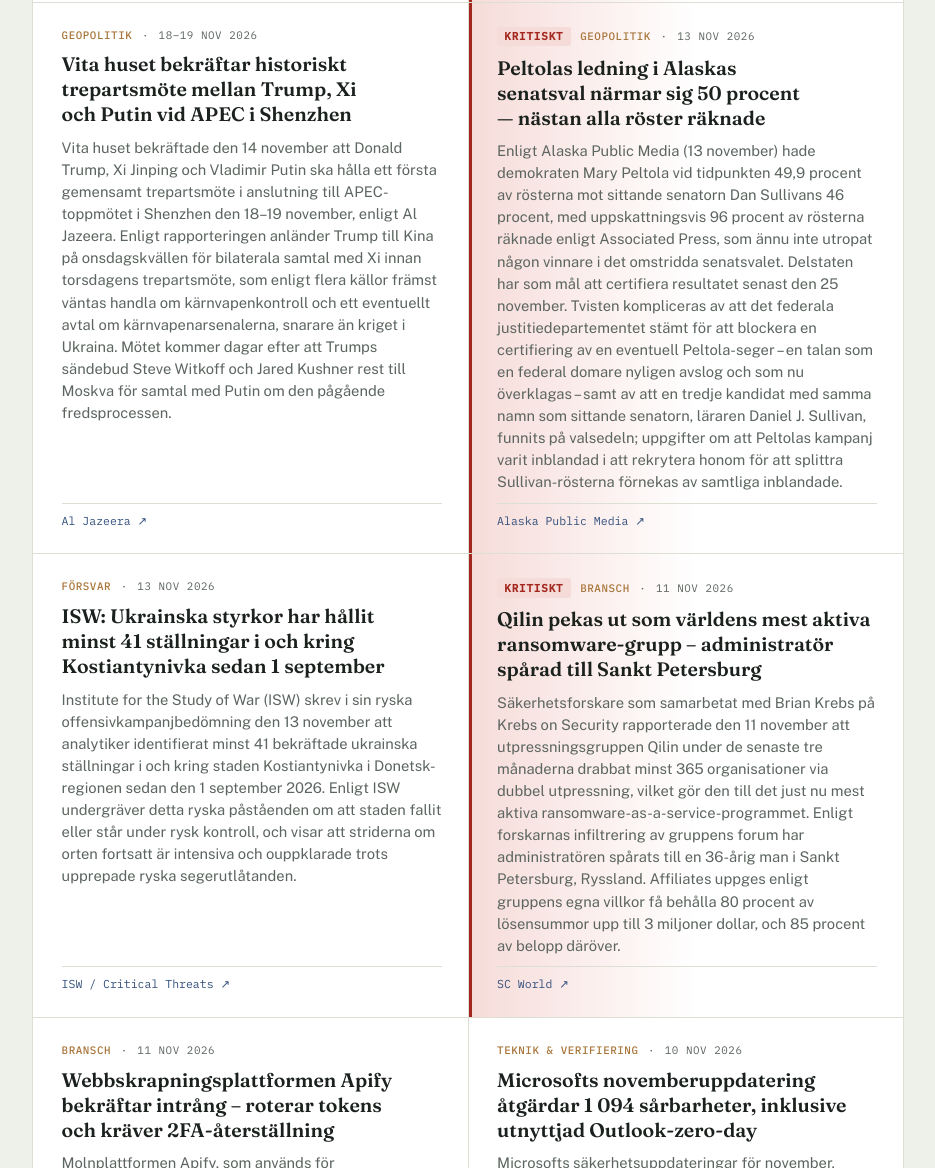
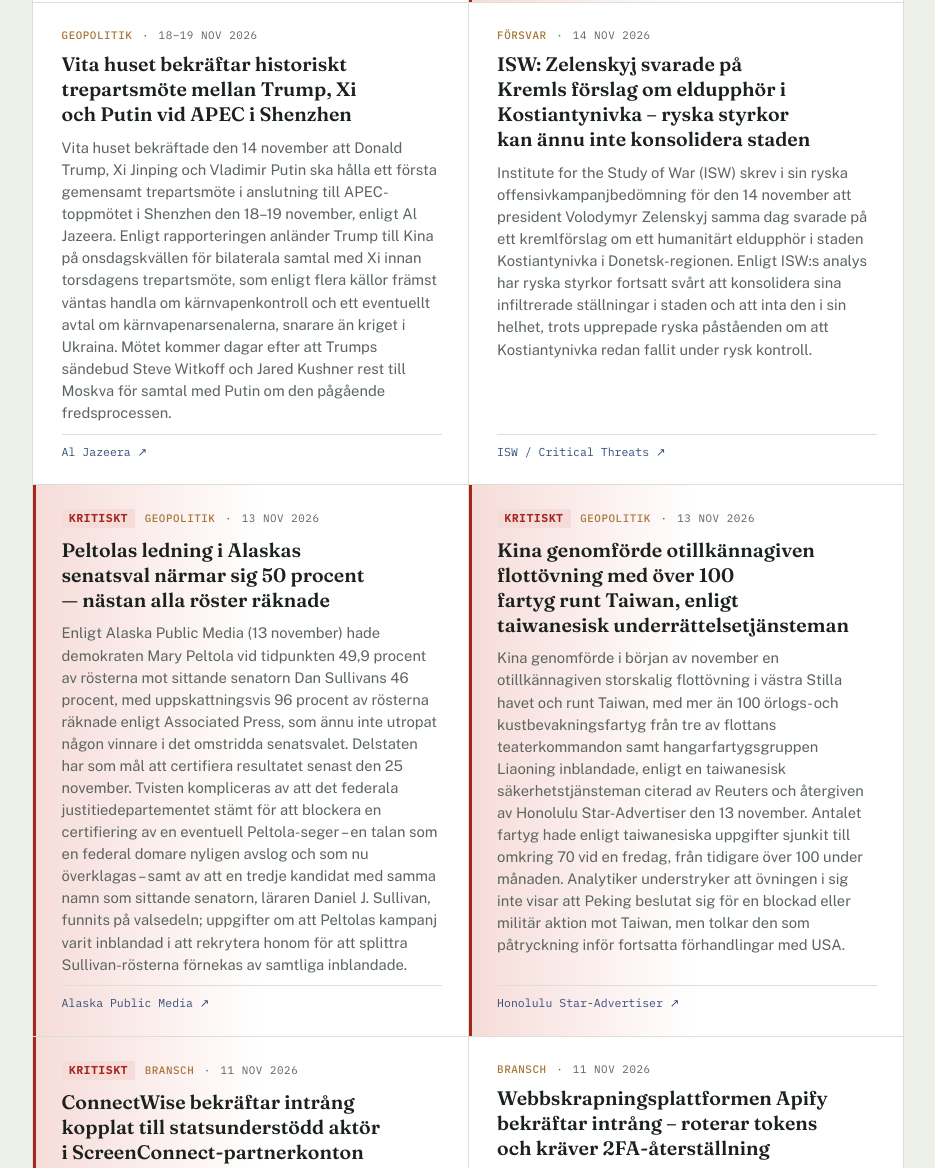
Before and after one commit to DanneE86/Osint, a plain HTML site: page index.html in a window 1280 px wide. Shown: the part 829-1997 px from the top of the page, without its empty margins (172-1107 px from the left). Drawn offline with nearby package versions, Linux system fonts and the light colour scheme.

Commit message:
Uppdatera OSINT-bulletinen: 2026-11-18 15:18 UTC
Co-Authored-By: Claude Sonnet 5 <noreply@anthropic.com>
Claude-Session: https://claude.ai/code/session_01CeVZDQWM7ZBWpyQKJwkbSb

```diff
--- a/index.html
+++ b/index.html
@@ -287,7 +287,7 @@
     <div class="kicker"><span class="dot"></span>OSINT = Open Source Intelligence, underrättelser ur öppna källor &middot; sammanställd bulletin</div>
     <h1>OSINT-bulletinen</h1>
     <div class="masthead-meta">
-      <span>Ögonblicksbild hämtad <b>18 nov 2026, 02:20 UTC</b></span>
+      <span>Ögonblicksbild hämtad <b>18 nov 2026, 15:18 UTC</b></span>
       <span>10 poster &middot; 4 kategorier &middot; 4 markerade som kritiska</span>
     </div>
     <div class="refresh-row">
@@ -331,6 +331,13 @@
       <a class="source" href="https://www.aljazeera.com/news/2026/11/14/trump-xi-putin-trilateral-meeting-at-apec-what-to-expect" target="_blank" rel="noopener">Al Jazeera ↗</a>
     </article>
 
+    <article class="card" data-cat="forsvar" data-date="2026-11-14">
+      <div class="card-meta"><span class="tag">Försvar</span><span>&middot;</span><span>14 nov 2026</span></div>
+      <h2>ISW: Zelenskyj svarade på Kremls förslag om eldupphör i Kostiantynivka &ndash; ryska styrkor kan ännu inte konsolidera staden</h2>
+      <p>Institute for the Study of War (ISW) skrev i sin ryska offensivkampanjbedömning för den 14 november att president Volodymyr Zelenskyj samma dag svarade på ett kremlförslag om ett humanitärt eldupphör i staden Kostiantynivka i Donetsk-regionen. Enligt ISW:s analys har ryska styrkor fortsatt svårt att konsolidera sina infiltrerade ställningar i staden och att inta den i sin helhet, trots upprepade ryska påståenden om att Kostiantynivka redan fallit under rysk kontroll.</p>
+      <a class="source" href="https://www.criticalthreats.org/analysis/russian-offensive-campaign-assessment-november-14-2026" target="_blank" rel="noopener">ISW / Critical Threats ↗</a>
+    </article>
+
     <article class="card critical" data-cat="geopolitik" data-date="2026-11-13">
       <div class="card-meta"><span class="badge-critical">Kritiskt</span><span class="tag">Geopolitik</span><span>&middot;</span><span>13 nov 2026</span></div>
       <h2>Peltolas ledning i Alaskas senatsval närmar sig 50 procent &mdash; nästan alla röster räknade</h2>
@@ -338,18 +345,18 @@
       <a class="source" href="https://alaskapublic.org/news/politics/elections/2026-11-13/peltola-leads-in-u-s-senate-race-nearing-50-mark-with-almost-all-ballots-counted" target="_blank" rel="noopener">Alaska Public Media ↗</a>
     </article>
 
-    <article class="card" data-cat="forsvar" data-date="2026-11-13">
-      <div class="card-meta"><span class="tag">Försvar</span><span>&middot;</span><span>13 nov 2026</span></div>
-      <h2>ISW: Ukrainska styrkor har hållit minst 41 ställningar i och kring Kostiantynivka sedan 1 september</h2>
-      <p>Institute for the Study of War (ISW) skrev i sin ryska offensivkampanjbedömning den 13 november att analytiker identifierat minst 41 bekräftade ukrainska ställningar i och kring staden Kostiantynivka i Donetsk-regionen sedan den 1 september 2026. Enligt ISW undergräver detta ryska påståenden om att staden fallit eller står under rysk kontroll, och visar att striderna om orten fortsatt är intensiva och ouppklarade trots upprepade ryska segerutlåtanden.</p>
-      <a class="source" href="https://www.criticalthreats.org/analysis/russian-offensive-campaign-assessment-november-13-2026" target="_blank" rel="noopener">ISW / Critical Threats ↗</a>
+    <article class="card critical" data-cat="geopolitik" data-date="2026-11-13">
+      <div class="card-meta"><span class="badge-critical">Kritiskt</span><span class="tag">Geopolitik</span><span>&middot;</span><span>13 nov 2026</span></div>
+      <h2>Kina genomförde otillkännagiven flottövning med över 100 fartyg runt Taiwan, enligt taiwanesisk underrättelsetjänsteman</h2>
+      <p>Kina genomförde i början av november en otillkännagiven storskalig flottövning i västra Stilla havet och runt Taiwan, med mer än 100 örlogs- och kustbevakningsfartyg från tre av flottans teaterkommandon samt hangarfartygsgruppen Liaoning inblandade, enligt en taiwanesisk säkerhetstjänsteman citerad av Reuters och återgiven av Honolulu Star-Advertiser den 13 november. Antalet fartyg hade enligt taiwanesiska uppgifter sjunkit till omkring 70 vid en fredag, från tidigare över 100 under månaden. Analytiker understryker att övningen i sig inte visar att Peking beslutat sig för en blockad eller militär aktion mot Taiwan, men tolkar den som påtryckning inför fortsatta förhandlingar med USA.</p>
+      <a class="source" href="https://www.staradvertiser.com/2026/11/13/breaking-news/china-stages-unannounced-pacific-drills-in-intimidation-of-taiwan/" target="_blank" rel="noopener">Honolulu Star-Advertiser ↗</a>
     </article>
 
     <article class="card critical" data-cat="bransch" data-date="2026-11-11">
       <div class="card-meta"><span class="badge-critical">Kritiskt</span><span class="tag">Bransch</span><span>&middot;</span><span>11 nov 2026</span></div>
-      <h2>Qilin pekas ut som världens mest aktiva ransomware-grupp &ndash; administratör spårad till Sankt Petersburg</h2>
-      <p>Säkerhetsforskare som samarbetat med Brian Krebs på Krebs on Security rapporterade den 11 november att utpressningsgruppen Qilin under de senaste tre månaderna drabbat minst 365 organisationer via dubbel utpressning, vilket gör den till det just nu mest aktiva ransomware-as-a-service-programmet. Enligt forskarnas infiltrering av gruppens forum har administratören spårats till en 36-årig man i Sankt Petersburg, Ryssland. Affiliates uppges enligt gruppens egna villkor få behålla 80 procent av lösensummor upp till 3 miljoner dollar, och 85 procent av belopp däröver.</p>
-      <a class="source" href="https://www.scworld.com/brief/researchers-link-qilin-ransomware-administrator-to-st-petersburg-man" target="_blank" rel="noopener">SC World ↗</a>
+      <h2>ConnectWise bekräftar intrång kopplat till statsunderstödd aktör i ScreenConnect-partnerkonton</h2>
+      <p>ConnectWise bekräftade i ett säkerhetsmeddelande natten mot den 11 november att en misstänkt statsunderstödd aktör fått obehörig åtkomst till ScreenConnect-partnerkonton och installerat obehörig fjärråtkomstprogramvara i kundmiljöer, enligt BleepingComputer. Som säkerhetsåtgärd inaktiverade företaget fem tredjepartstillägg i omkring 400 partnermiljöer, samtidigt som bolaget betonade att enbart installerade tillägg inte i sig bevisar att en miljö komprometterats. Angriparens identitet och den fulla omfattningen av intrånget var vid rapporteringstillfället fortsatt under utredning. Incidenten väcker särskild oro eftersom ScreenConnect används brett av managed service providers (MSP:er) för fjärrsupport hos ett stort antal nedströmskunder.</p>
+      <a class="source" href="https://www.bleepingcomputer.com/news/security/connectwise-breached-in-cyberattack-linked-to-nation-state-hackers/" target="_blank" rel="noopener">BleepingComputer ↗</a>
     </article>
 
     <article class="card" data-cat="bransch" data-date="2026-11-11">
@@ -371,13 +378,6 @@
       <h2>FDD kartlägger åtta taktiker utländska aktörer använt mot 2026 års mellanårsval</h2>
       <p>En analys från den amerikanska tankesmedjan Foundation for Defense of Democracies (FDD), publicerad den 10 november, kartlägger åtta distinkta taktiker som ryska, kinesiska och iranska aktörer använt för att försöka påverka 2026 års mellanårsval. Bland exemplen nämns den ryska operationen Storm-1516, som enligt FDD spred förfalskade nyhetsvideor riktade mot minst tre demokratiska senatskandidater under kampanjens sista veckor, samt det kinesiska nätverket Spamouflage, som utgav sig för amerikanska väljare och spred polariserande valinnehåll utan att nå nämnvärt faktiskt engagemang. Rapporten beskriver också AI-drivna nätverk som byggt falska nyhetssajter och konton, samt hur Googles indexering av förfalskade artiklar från den rysskopplade operationen Doppelgänger gjort att AI-chatbotar återgett det falska innehållet i svar om valet. Enligt FDD har kongressledamöter som briefats om operationerna inte sett tecken på manipulation av röstningens mekanik, men rapportens författare varnar att metoderna som prövades 2026 troligen återkommer inför 2028.</p>
       <a class="source" href="https://www.fdd.org/analysis/8-tactics-foreign-actors-used-to-influence-the-2026-midterms/" target="_blank" rel="noopener">FDD ↗</a>
-    </article>
-
-    <article class="card critical" data-cat="geopolitik" data-date="2026-11-04">
-      <div class="card-meta"><span class="badge-critical">Kritiskt</span><span class="tag">Geopolitik</span><span>&middot;</span><span>4 nov 2026</span></div>
-      <h2>CISA ställde in sina traditionella valdagsbriefingar inför mellanårsvalet &ndash; första gången sedan 2018</h2>
-      <p>I en policybrief publicerad den 4 november, &quot;Canceled Briefings Underscore CISA's Departure From Election Security Efforts&quot;, dokumenterar Sophie McDowall och Elisa Montgomery vid tankesmedjan Foundation for Defense of Democracies (FDD) att den amerikanska myndigheten för cybersäkerhet och infrastruktursäkerhet (CISA) för första gången sedan 2018 inte höll någon pressbriefing om valsäkerhetshot inför valdagen. Sådana briefingar hölls 2018, 2020, 2022 och 2024, men uteblev helt inför 2026 års mellanårsval. FDD noterar att CISA visserligen presenterade en säkerhetsplan för valinfrastrukturen i september, men att den saknar öronmärkt finansiering eller personal utöver myndighetens befintliga regionala samordnare, och rekommenderar att briefingarna återinförs inför kommande valcykler.</p>
-      <a class="source" href="https://www.fdd.org/?p=312167" target="_blank" rel="noopener">FDD ↗</a>
     </article>
 
   </div>
```
